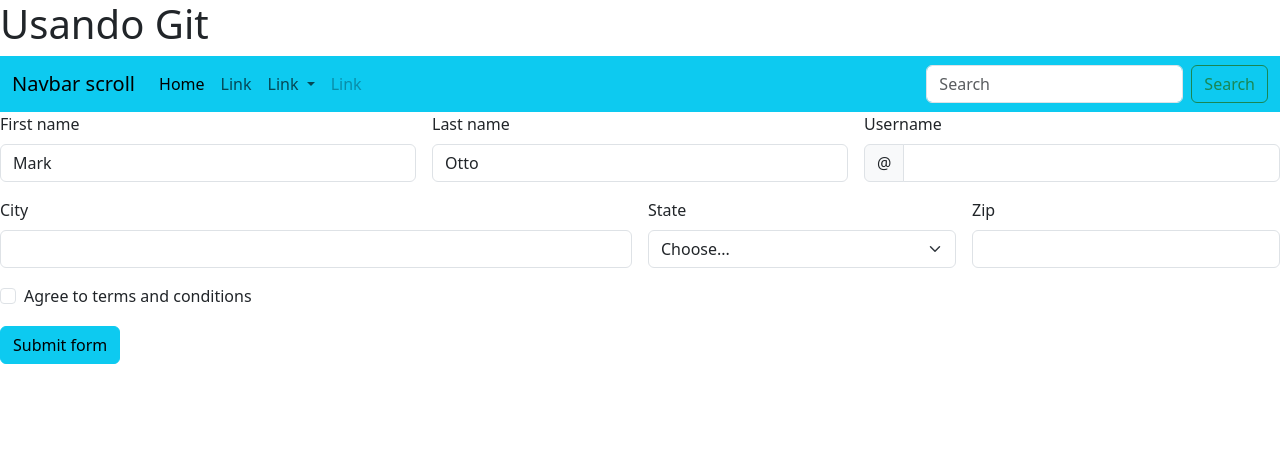
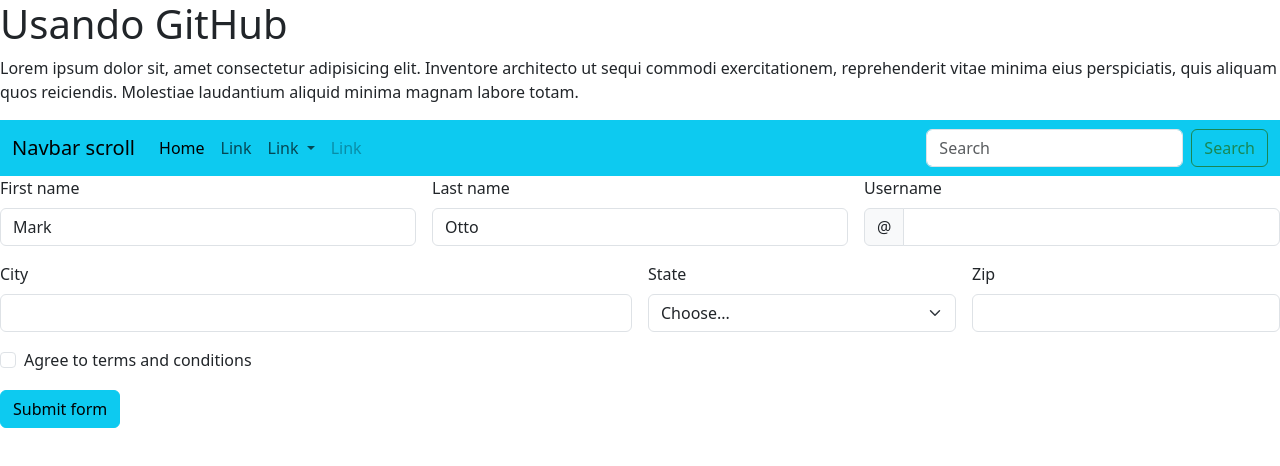
Before and after one commit to GeorginaElvira/ejemplo-git, a plain HTML site: page index.html in a window 1280 px wide. Drawn offline with nearby package versions, Linux system fonts and the light colour scheme.

Commit message:
cambio_rama

```diff
--- a/index.html
+++ b/index.html
@@ -7,8 +7,8 @@
     <title>Document</title>
 </head>
 <body>
-  <h1>Usando Git</h1>
-
+  <h1>Usando GitHub</h1>
+    <p>Lorem ipsum dolor sit, amet consectetur adipisicing elit. Inventore architecto ut sequi commodi exercitationem, reprehenderit vitae minima eius perspiciatis, quis aliquam quos reiciendis. Molestiae laudantium aliquid minima magnam labore totam.</p>
     <nav class="navbar navbar-expand-lg bg-info">
         <div class="container-fluid">
           <a class="navbar-brand" href="#">Navbar scroll</a>
```
